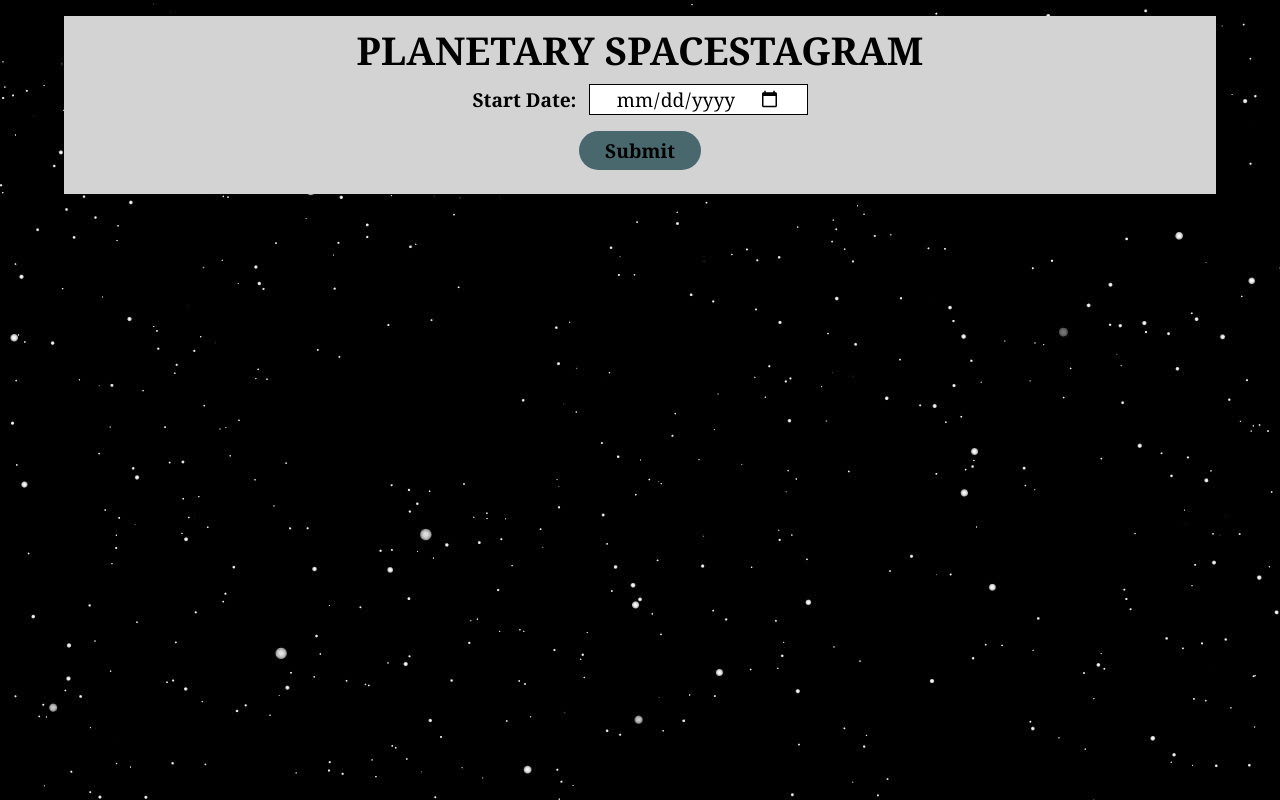
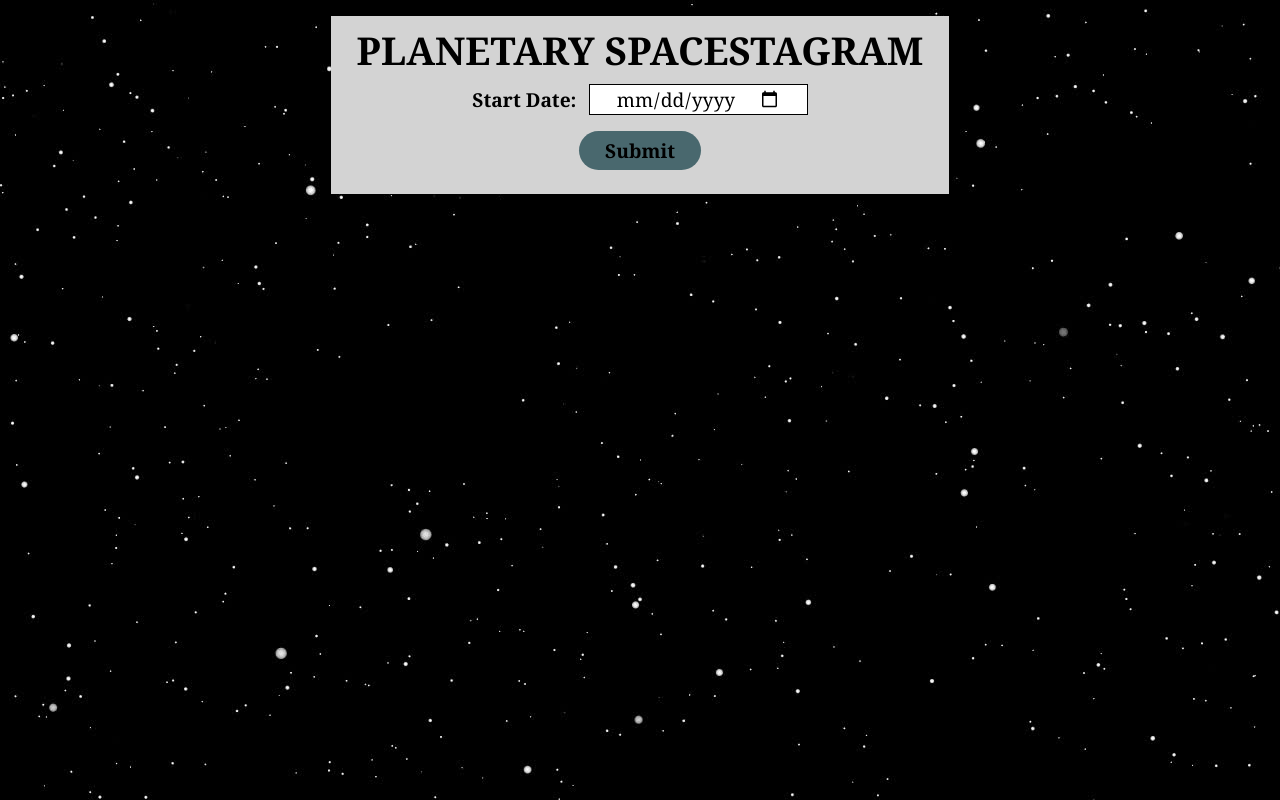
Before and after one commit to jath-git/spacestagram, a React (Create React App) app: page / in a window 1280 px wide. Built offline with nearby package versions, Linux system fonts and the light colour scheme.

Commit message:
resize title

```diff
--- a/src/App.scss
+++ b/src/App.scss
@@ -22,7 +22,7 @@ body {
     .form {
         text-align: center;
         margin: auto;
-        width: 90%;
+        width: fit-content;
         font-weight: bold;
         margin-top: 2vh;
         padding-bottom: 1vh;
@@ -33,7 +33,7 @@ body {
             font-size: 3vw;
 
             margin: auto;
-            padding: 1vh 4vw;
+            padding: 1vh 2vw;
         }
 
         label,
```
